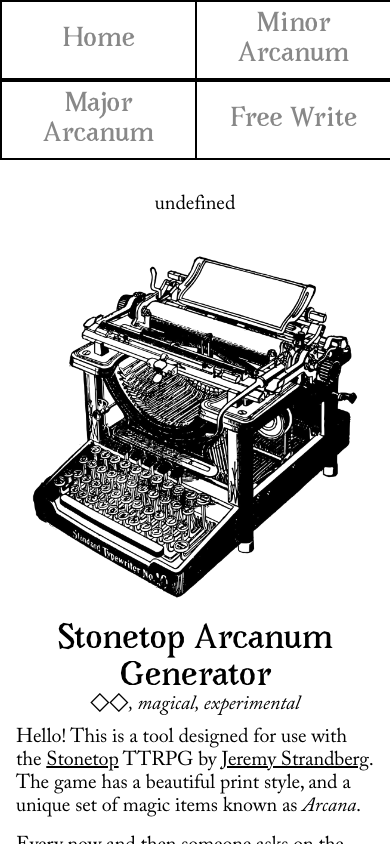
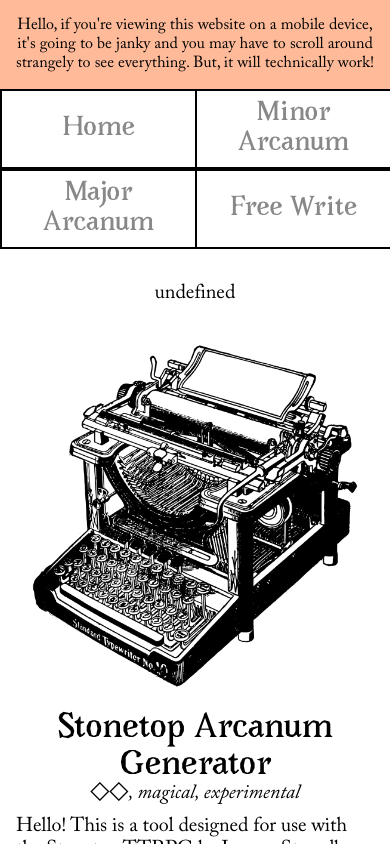
Before and after one commit to pricecomstock/stonetop-generator, a SvelteKit app: page / in a window 390 px wide. Shown: the top 844 px of the page. Built offline with nearby package versions, Linux system fonts and the light colour scheme.

Commit message:
add mobile warning

```diff
--- a/src/routes/(app)/+layout.svelte
+++ b/src/routes/(app)/+layout.svelte
@@ -33,6 +33,10 @@
 	);
 </script>
 
+<div class="mobile-warning">
+	Hello, if you're viewing this website on a mobile device, it's going to be janky and you may have
+	to scroll around strangely to see everything. But, it will technically work!
+</div>
 <nav>
 	{#each navItems as navItem}
 		{@const isSelected = $page.route.id === `/(app)${navItem.path.replace(/\/$/, '')}`}
@@ -131,4 +135,23 @@
 		overflow-x: scroll;
 		margin: auto;
 	}
+
+	.mobile-warning {
+		width: 100vw;
+		min-height: 3rem;
+		display: flex;
+		justify-content: center;
+		align-items: center;
+
+		text-align: center;
+		padding: 1rem;
+
+		background-color: #fb9;
+	}
+
+	@media screen and (min-width: 600px) {
+		.mobile-warning {
+			display: none !important;
+		}
+	}
 </style>
```
